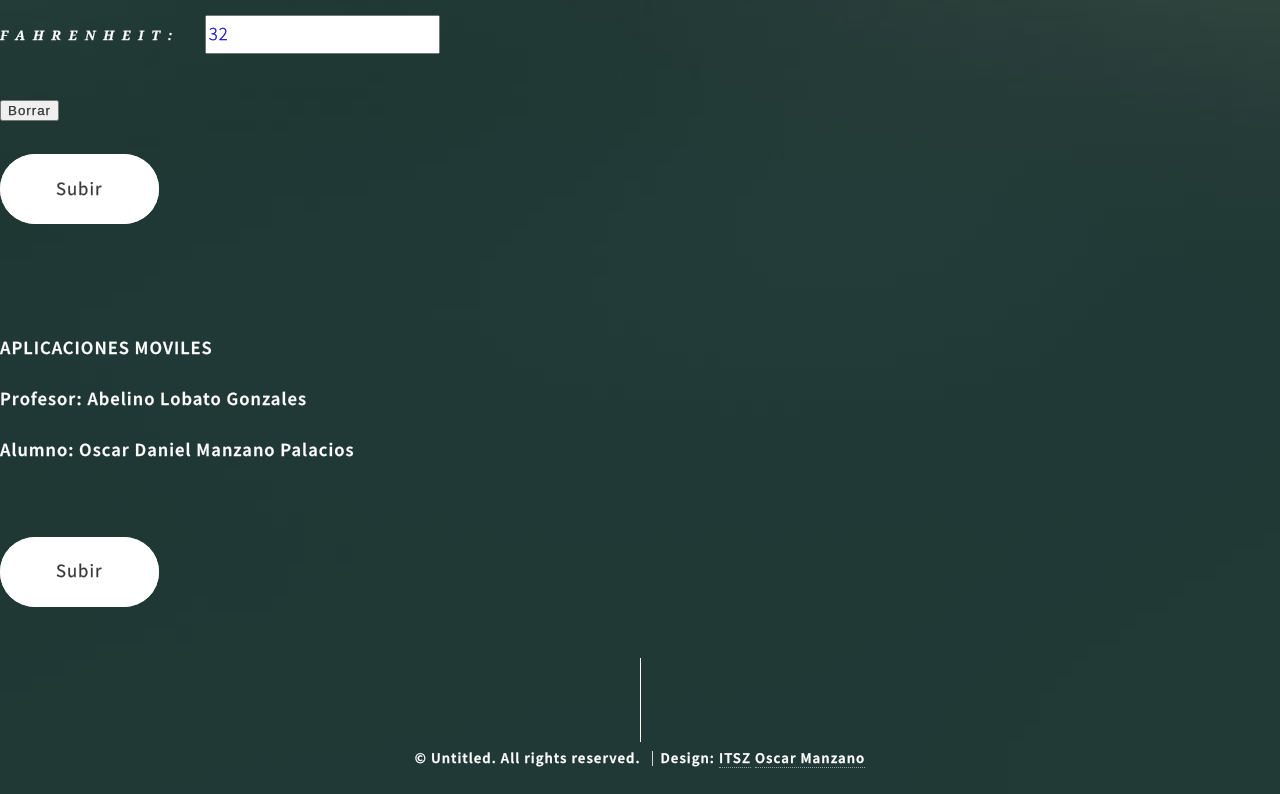
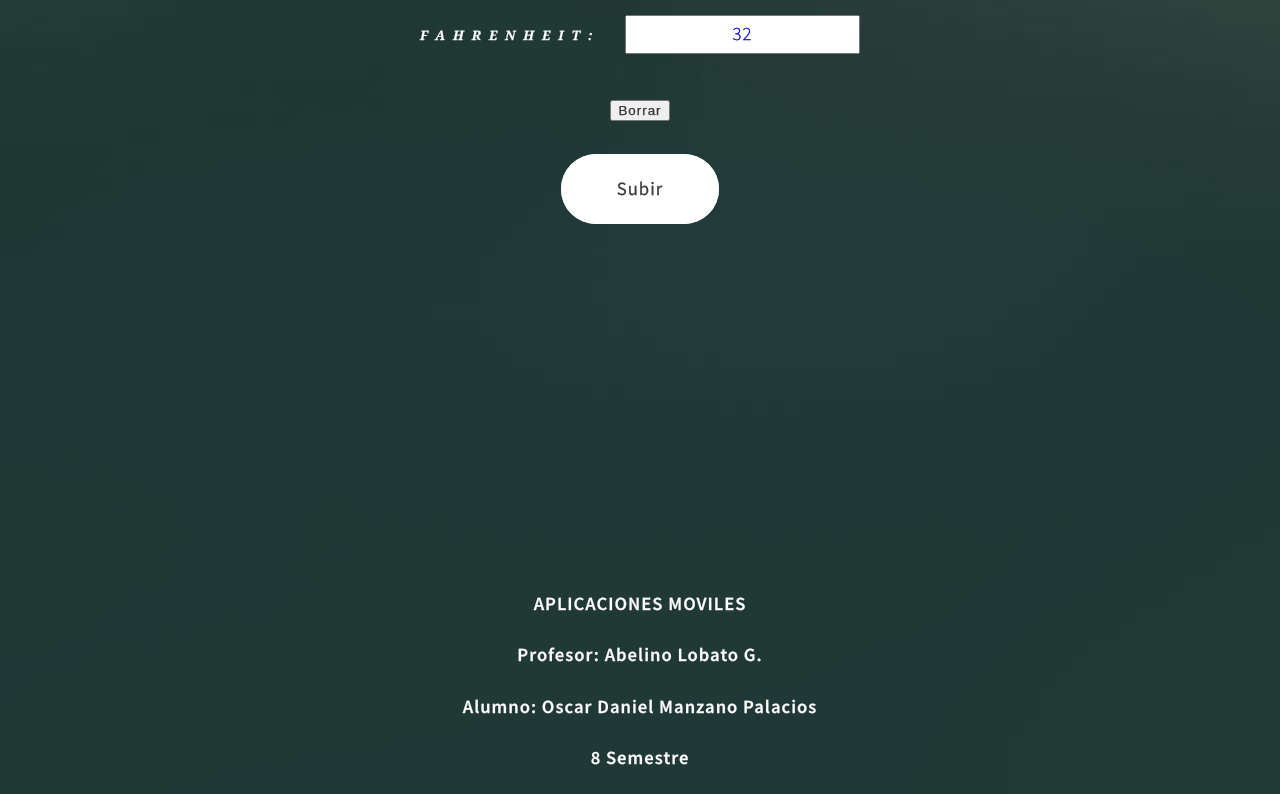
Before and after one commit to OscarDMP/Calculadora, a plain HTML site: page index.html in a window 1280 px wide. Shown: the part 1662-2456 px from the top of the page. Drawn offline with Linux system fonts and the light colour scheme.

Commit message:
Prueba 4
Ca

```diff
--- a/css/style.css
+++ b/css/style.css
@@ -23,13 +23,14 @@
 	body,input,textarea,select
 	{
 	font-family: 'Source Sans Pro', sans-serif;
-		font-size: 18pt;
+	font-size: 24pt;
 	line-height: 1.75em;
 	font-weight: 300;
 	letter-spacing: 1px;
 	color: #3a3939;
 	text-shadow: 0 0 0.5px rgba(58,57,57,0.25);
 	-webkit-text-stroke: 0.25px;
+	text-align: center;
 	}
 
 	h1,h2,h3,h4,h5,h6
--- a/index.html
+++ b/index.html
@@ -158,7 +158,7 @@ mostrado="";
 <div align="center">
 <table border="2"><tr ><td>
 <table><form name="formi" action="" method="">
-<th colspan="4" ><input type="text" value=0 style="text-align:right" readonly="readonly" name="ver"/></th>
+<th colspan="4" ><input type="text" value=0 style="text-align:right" readonly name="ver"/></th>
 <tr><b>
 <td width="34"><b><b>
 <input type="button" name="c" value="C" class="imagenbotom" style="text-align:center" onclick="nada()" />
@@ -216,6 +216,11 @@ mostrado="";
       <footer>
         <p><a href="#header" class="button style2 scrolly">Subir</a></p>
         <p>&nbsp;</p>
+        <p>&nbsp;</p>
+        <p>&nbsp;</p>
+        <p>&nbsp;</p>
+        <p>&nbsp;</p>
+        <p>&nbsp;</p>
       </footer>
 			</section>
 
@@ -232,8 +237,9 @@ mostrado="";
 				</header>
                 <div>
                   <p>APLICACIONES MOVILES</p>
-                  <p>Profesor: Abelino Lobato Gonzales</p>
+                  <p>Profesor: Abelino Lobato G.</p>
                   <p>Alumno: Oscar Daniel Manzano Palacios</p>
+                  <p>8 Semestre</p>
                 </div>
                 <p>&nbsp;</p>
       <footer>
@@ -246,7 +252,7 @@ mostrado="";
 			<div class="copyright">
 				<ul class="menu">
 					<li>&copy; Untitled. All rights reserved.</li>
-					<li>Design: <a href="www.itsz.edu.mx/">ITSZ</a> <a href="https://plus.google.com/+OscarDanielManzanoPalacios/">Oscar Manzano</a> </li>
+					<li>Design: <a href="http://www.itsz.edu.mx/">ITSZ</a> <a href="https://plus.google.com/+OscarDanielManzanoPalacios/">Oscar Manzano</a> </li>
 				</ul>
 			</div>
 		</section>
```
Lines whose indentation alone changed are shown as unchanged.
